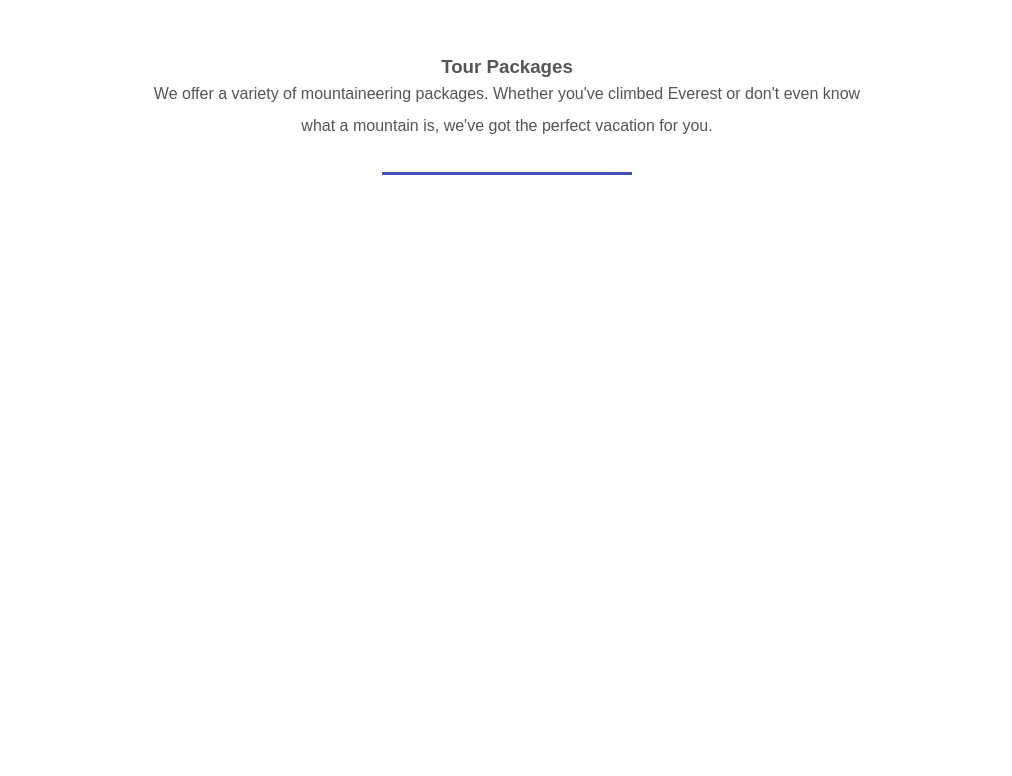
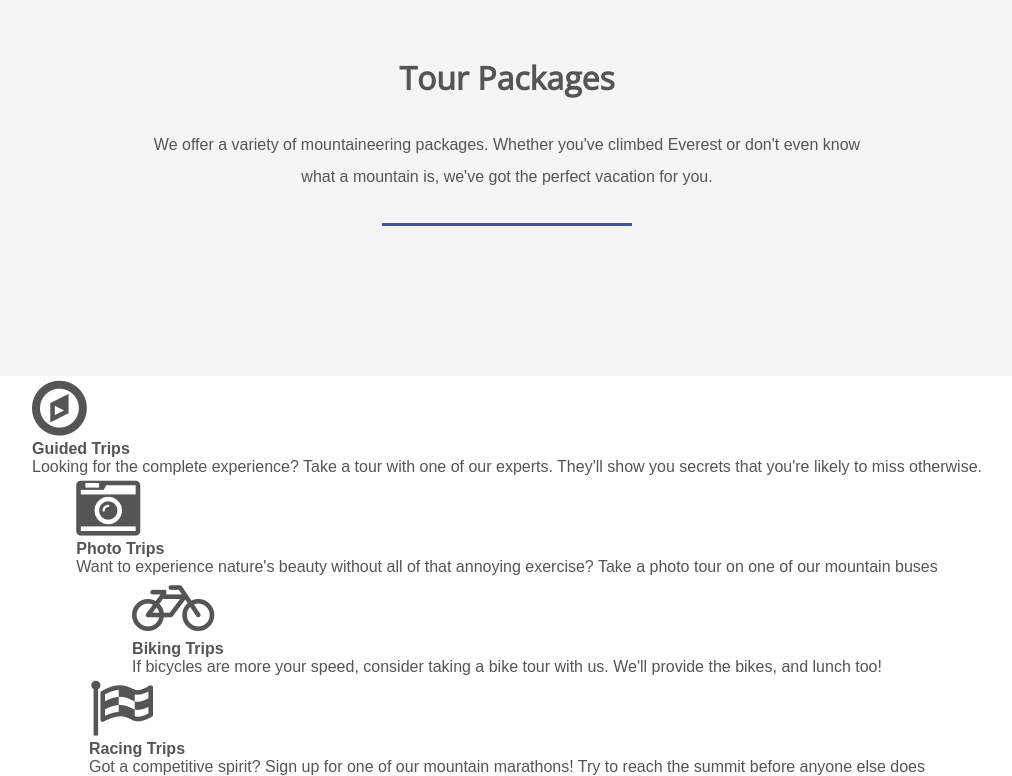
Before and after one commit to beckomw/advancedwebbb, a plain HTML site: page index.html in a window 1280 px wide. Shown: the part 1964-2740 px from the top of the page, without its empty margins (133-1145 px from the left). Before the commit the page ends 2289 px from the top, so only its background shows below. Drawn offline with nearby package versions, Linux system fonts and the light colour scheme.

Commit message:
change of style

```diff
--- a/assets/css/styles.css
+++ b/assets/css/styles.css
@@ -43,6 +43,13 @@ section {
     align-items: center;
     padding: 100px 80px;
 }
+
+section:not(.hero):nth-child(even){
+    background-color: #f5f5f5;
+}
+
+
+
 
 .grid{
     width:100%;
@@ -173,3 +180,23 @@ header nav li{
 .destinations .grid li.large{
     flex-basis: 70%;
 }
+
+
+
+/*packages section*/
+
+
+.packages .grid li {
+    padding: 50px;
+    flex-basis: 50%;
+    text-align: center;
+}
+
+.packages .grid li i {
+    color: #8c9eff;
+}
+
+.packages .grid li h4 {
+    font-size:30px;
+    margin: 25px 0;
+}
--- a/index.html
+++ b/index.html
@@ -6,6 +6,7 @@
   <title>Mountain Travel</title>
   <link href="https://fonts.googleapis.com/css?family=Open+Sans" rel="stylesheet">
   <link href="https://fonts.googleapis.com/css?family=Quicksand" rel="stylesheet">
+  <link rel="stylesheet" href="https://maxcdn.bootstrapcdn.com/font-awesome/4.7.0/css/font-awesome.min.css">
   <link rel="stylesheet" href="assets/css/styles.css">
 </head>
 <body>
@@ -42,16 +43,31 @@
   </section>
 
 <section class="packages">
-  <h3 class"title">Tour Packages</h3>
+  <h3 class="title">Tour Packages</h3>
   <p>We offer a variety of mountaineering packages. Whether you've climbed Everest or don't even know what a mountain is, we've got the perfect vacation for you.</p>
   <hr>
 </section>
 
   <ul class="grid">
     <li>
-      <i></i>
-      <h4></h4>
-      <p></p>
+      <i class="fa fa-compass fa-4x"></i>
+      <h4>Guided Trips</h4>
+      <p>Looking for the complete experience? Take a tour with one of our experts. They'll show you secrets that you're likely to miss otherwise.</p>
+    </li>
+    <li>
+      <i class="fa fa-camera-retro fa-4x"></i>
+      <h4>Photo Trips</h4>
+      <p>Want to experience nature's beauty without all of that annoying exercise? Take a photo tour on one of our mountain buses </p>
+    </li>
+    <li>
+      <i class="fa fa-bicycle fa-4x"></i>
+      <h4>Biking Trips</h4>
+      <p>If bicycles are more your speed, consider taking a bike tour with us. We'll provide the bikes, and lunch too!</p>
+    </li>
+    <li>
+      <i class="fa fa-flag-checkered fa-4x"></i>
+      <h4>Racing Trips</h4>
+      <p>Got a competitive spirit? Sign up for one of our mountain marathons! Try to reach the summit before anyone else does</p>
     </li>
   </ul>
 
```
